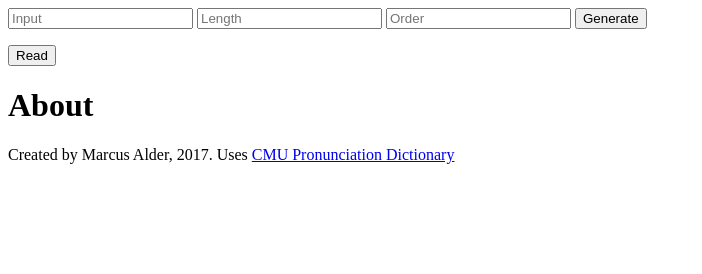
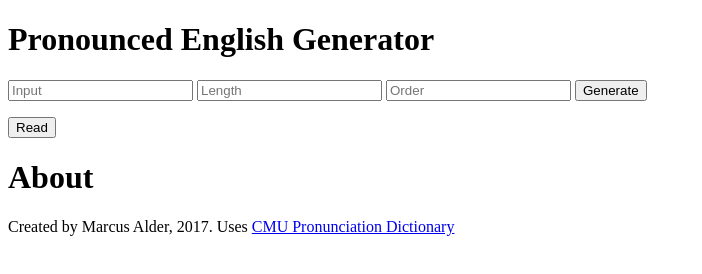
Before and after one commit to LogicalShark/ipa, a plain HTML site: page index.html in a window 1280 px wide. Shown: the whole page, without its empty margins (0-702 px from the left). Drawn offline with Linux system fonts and the light colour scheme.

Commit message:
refresh please

```diff
--- a/index.html
+++ b/index.html
@@ -6,6 +6,7 @@
 </head>
 <body>
     <p id="data" style="display: none;"></p>
+    <h1>Pronounced English Generator</h1>
     <div>
         <input type="text" id="input" placeholder="Input">
         <input type="text" id="length" placeholder="Length">
```
